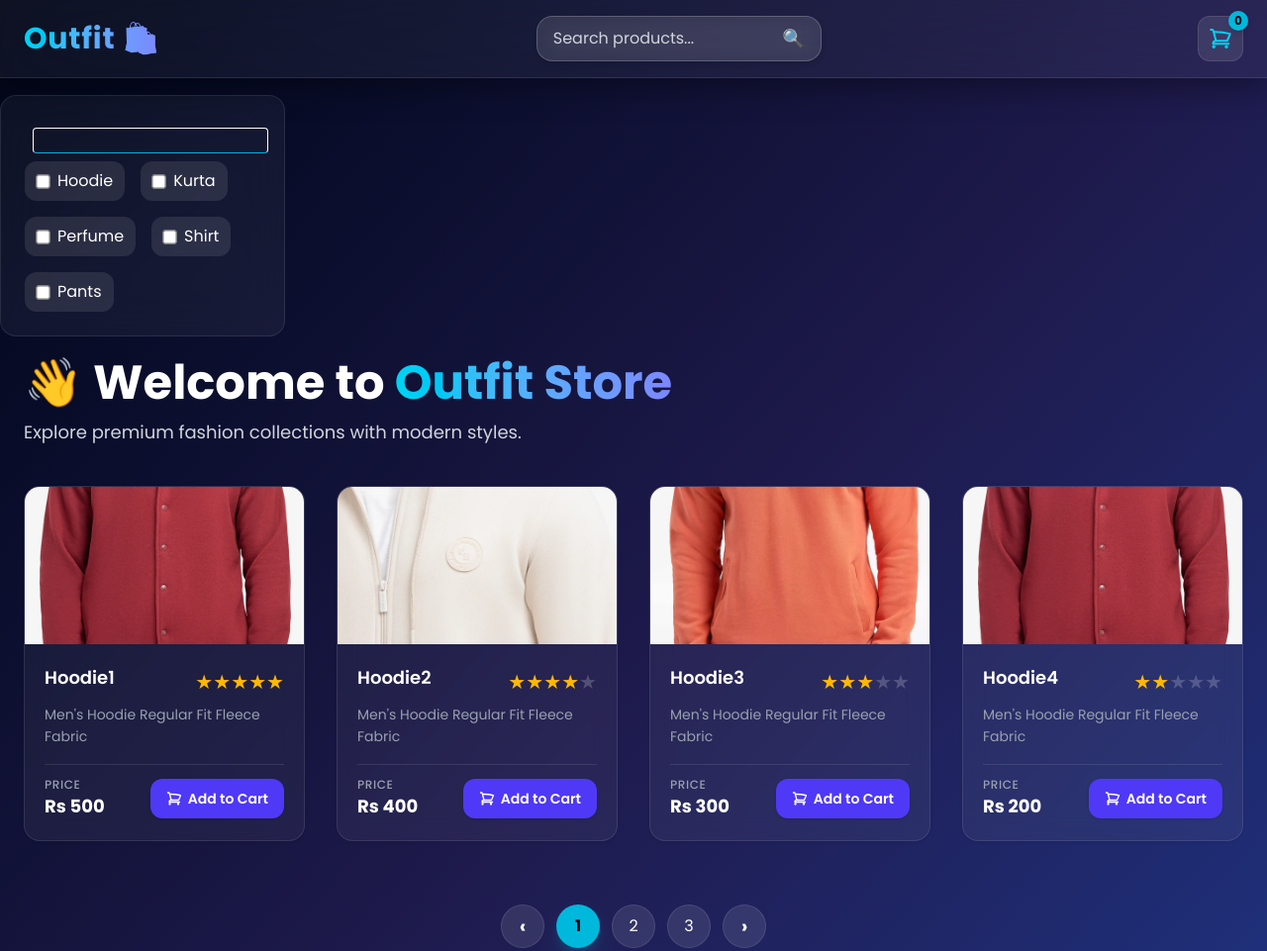
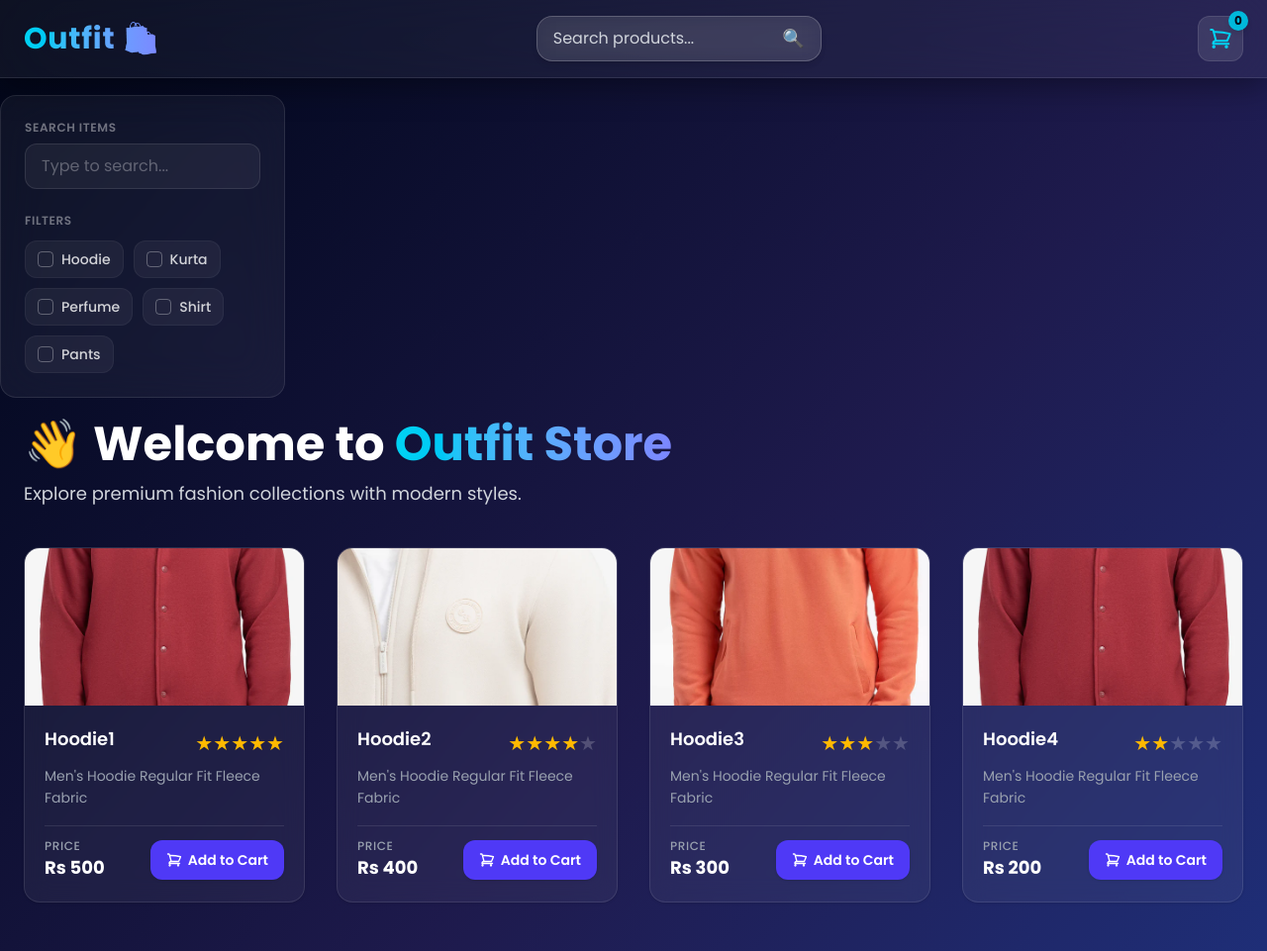
Before and after one commit to Hammad-000/outfitstore, a website with bundled scripts: page index.html in a window 1280 px wide. Shown: the top 961 px of the page at 99% size. Built offline with nearby package versions, Linux system fonts and the light colour scheme.

Commit message:
aside bar fix

```diff
--- a/index.html
+++ b/index.html
@@ -69,45 +69,75 @@
     </div>
   </nav>
 
+<aside class="lg:w-72 bg-white/5 backdrop-blur-xl border border-white/10 rounded-2xl p-6 sticky top-24 flex flex-col gap-6">
+  <div>
+    <label for="search" class="block text-xs font-semibold text-white/40 uppercase tracking-wider mb-2">Search Items</label>
+    <input
+      type="text"
+      id="search"
+      placeholder="Type to search..."
+      class="w-full bg-white/5 border border-white/10 rounded-xl px-4 py-2.5 text-white placeholder-white/30 focus:outline-none focus:border-cyan-500 focus:ring-1 focus:ring-cyan-500 transition"
+    >
+  </div>
 
-  <aside
-      class="lg:w-72 bg-white/5 backdrop-blur-xl border border-white/10 h-full rounded-2xl p-6 h-fit sticky top-24">
-    <input type="text"  class="m-2 border rounded border-b-cyan-500 w-full  "  name="" id="">
+  <div>
+    <span class="block text-xs font-semibold text-white/40 uppercase tracking-wider mb-3">Filters</span>
+    <div class="flex flex-wrap gap-2.5">
 
-   <!-- Filters -->
+      <label class="group flex items-center gap-2 bg-white/5 border border-white/5 px-3 py-2 rounded-xl text-white/80 hover:bg-white/10 hover:text-white transition cursor-pointer select-none has-[:checked]:bg-cyan-500/10 has-[:checked]:border-cyan-500/50 has-[:checked]:text-cyan-400">
+        <input type="checkbox" id="hoodie" class="sr-only">
+        <div class="w-4 h-4 rounded border border-white/30 flex items-center justify-center group-hover:border-white/50 transition group-has-[:checked]:border-cyan-400 group-has-[:checked]:bg-cyan-500">
+          <svg class="w-2.5 h-2.5 text-slate-950 hidden group-has-[:checked]:block" fill="none" viewBox="0 0 24 24" stroke="currentColor" stroke-width="4">
+            <path stroke-linecap="round" stroke-linejoin="round" d="M5 13l4 4L19 7" />
+          </svg>
+        </div>
+        <span class="text-sm font-medium">Hoodie</span>
+      </label>
 
-          <div class="flex flex-wrap items-center gap-4">
-          <label
-            class="flex items-center gap-2 bg-white/10 px-3 py-2 rounded-xl hover:bg-white/20 transition cursor-pointer">
-            <input type="checkbox" id="hoodie" class="accent-cyan-400 scale-110">
-            <span>Hoodie</span>
-          </label>
+      <label class="group flex items-center gap-2 bg-white/5 border border-white/5 px-3 py-2 rounded-xl text-white/80 hover:bg-white/10 hover:text-white transition cursor-pointer select-none has-[:checked]:bg-cyan-500/10 has-[:checked]:border-cyan-500/50 has-[:checked]:text-cyan-400">
+        <input type="checkbox" id="kurta" class="sr-only">
+        <div class="w-4 h-4 rounded border border-white/30 flex items-center justify-center group-hover:border-white/50 transition group-has-[:checked]:border-cyan-400 group-has-[:checked]:bg-cyan-500">
+          <svg class="w-2.5 h-2.5 text-slate-950 hidden group-has-[:checked]:block" fill="none" viewBox="0 0 24 24" stroke="currentColor" stroke-width="4">
+            <path stroke-linecap="round" stroke-linejoin="round" d="M5 13l4 4L19 7" />
+          </svg>
+        </div>
+        <span class="text-sm font-medium">Kurta</span>
+      </label>
 
-          <label
-            class="flex items-center gap-2 bg-white/10 px-3 py-2 rounded-xl hover:bg-white/20 transition cursor-pointer">
-            <input type="checkbox" id="kurta" class="accent-cyan-400 scale-110">
-            <span>Kurta</span>
-          </label>
+      <label class="group flex items-center gap-2 bg-white/5 border border-white/5 px-3 py-2 rounded-xl text-white/80 hover:bg-white/10 hover:text-white transition cursor-pointer select-none has-[:checked]:bg-cyan-500/10 has-[:checked]:border-cyan-500/50 has-[:checked]:text-cyan-400">
+        <input type="checkbox" id="perfume" class="sr-only">
+        <div class="w-4 h-4 rounded border border-white/30 flex items-center justify-center group-hover:border-white/50 transition group-has-[:checked]:border-cyan-400 group-has-[:checked]:bg-cyan-500">
+          <svg class="w-2.5 h-2.5 text-slate-950 hidden group-has-[:checked]:block" fill="none" viewBox="0 0 24 24" stroke="currentColor" stroke-width="4">
+            <path stroke-linecap="round" stroke-linejoin="round" d="M5 13l4 4L19 7" />
+          </svg>
+        </div>
+        <span class="text-sm font-medium">Perfume</span>
+      </label>
 
-          <label
-            class="flex items-center gap-2 bg-white/10 px-3 py-2 rounded-xl hover:bg-white/20 transition cursor-pointer">
-            <input type="checkbox" id="perfume" class="accent-cyan-400 scale-110">
-            <span>Perfume</span>
-          </label>
+      <label class="group flex items-center gap-2 bg-white/5 border border-white/5 px-3 py-2 rounded-xl text-white/80 hover:bg-white/10 hover:text-white transition cursor-pointer select-none has-[:checked]:bg-cyan-500/10 has-[:checked]:border-cyan-500/50 has-[:checked]:text-cyan-400">
+        <input type="checkbox" id="shirt" class="sr-only">
+        <div class="w-4 h-4 rounded border border-white/30 flex items-center justify-center group-hover:border-white/50 transition group-has-[:checked]:border-cyan-400 group-has-[:checked]:bg-cyan-500">
+          <svg class="w-2.5 h-2.5 text-slate-950 hidden group-has-[:checked]:block" fill="none" viewBox="0 0 24 24" stroke="currentColor" stroke-width="4">
+            <path stroke-linecap="round" stroke-linejoin="round" d="M5 13l4 4L19 7" />
+          </svg>
+        </div>
+        <span class="text-sm font-medium">Shirt</span>
+      </label>
 
-          <label
-            class="flex items-center gap-2 bg-white/10 px-3 py-2 rounded-xl hover:bg-white/20 transition cursor-pointer">
-            <input type="checkbox" id="shirt" class="accent-cyan-400 scale-110">
-            <span>Shirt</span>
-          </label>
+      <label class="group flex items-center gap-2 bg-white/5 border border-white/5 px-3 py-2 rounded-xl text-white/80 hover:bg-white/10 hover:text-white transition cursor-pointer select-none has-[:checked]:bg-cyan-500/10 has-[:checked]:border-cyan-500/50 has-[:checked]:text-cyan-400">
+        <input type="checkbox" id="pant" class="sr-only">
+        <div class="w-4 h-4 rounded border border-white/30 flex items-center justify-center group-hover:border-white/50 transition group-has-[:checked]:border-cyan-400 group-has-[:checked]:bg-cyan-500">
+          <svg class="w-2.5 h-2.5 text-slate-950 hidden group-has-[:checked]:block" fill="none" viewBox="0 0 24 24" stroke="currentColor" stroke-width="4">
+            <path stroke-linecap="round" stroke-linejoin="round" d="M5 13l4 4L19 7" />
+          </svg>
+        </div>
+        <span class="text-sm font-medium">Pants</span>
+      </label>
 
-          <label
-            class="flex items-center gap-2 bg-white/10 px-3 py-2 rounded-xl hover:bg-white/20 transition cursor-pointer">
-            <input type="checkbox" id="pant" class="accent-cyan-400 scale-110">
-            <span>Pants</span>
-          </label>
-        </div>
+    </div>
+  </div>
 </aside>
+
 
 
   <main class="max-w-7xl mx-auto px-6 py-10">
```
